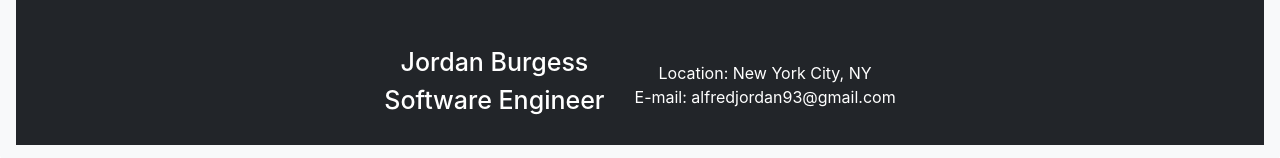
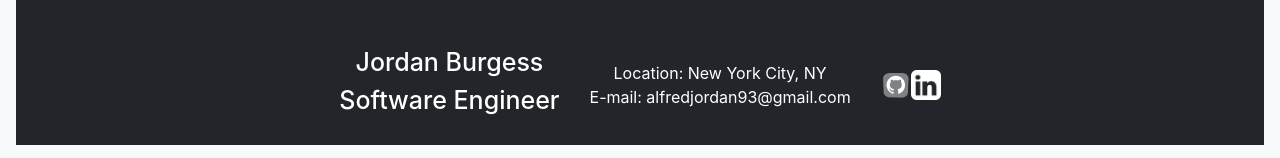
Before and after one commit to Jordan-Burgess/Portfolio-Website, a React (Create React App) app: page / in a window 1280 px wide. Shown: the part 4843-5001 px from the top of the page. Built offline with nearby package versions, Linux system fonts and the light colour scheme.

Commit message:
Add Github and LinkedIn links

```diff
--- a/src/App.css
+++ b/src/App.css
@@ -81,6 +81,10 @@ hr {
   background-color: rgb(141 211 248);
 }
 
+.contactlogo {
+  height: 30px;
+}
+
 #contact {
   display: flex;
   justify-content: center;
--- a/src/pages/Contact.js
+++ b/src/pages/Contact.js
@@ -1,4 +1,6 @@
 import React from 'react'
+import github from '../images/github.png'
+import linkedin from '../images/linkedin.png'
 
 export default function Contact() {
   return (
@@ -11,6 +13,11 @@ export default function Contact() {
           <p>Location: New York City, NY</p>
           <p>E-mail: alfredjordan93@gmail.com</p>
         </div>
+        <div>
+          <a href='https://github.com/Jordan-Burgess' target="_blank" rel="noopener noreferrer"><img src={github} alt='github' className='contactlogo'/></a>
+          <a href='https://www.linkedin.com/in/jordanburgess-ny/' target="_blank" rel="noopener noreferrer"><img src={linkedin} alt='linkedin' className='contactlogo'/></a>
+        </div>
+
     </div>
   )
 }
--- a/src/pages/Projects.js
+++ b/src/pages/Projects.js
@@ -14,8 +14,8 @@ export default function Projects() {
                   <p className='description'>{project.description}</p>
                   <p>Tech Used: {project.tech.join(' | ')}</p>
                   <div className='links'>
-                    <a href={project.github}>GitHub</a>
-                    <a href={project.live}>Live Site</a>
+                    <a href={project.github} target="_blank" rel="noopener noreferrer">GitHub</a>
+                    <a href={project.live} target="_blank" rel="noopener noreferrer">Live Site</a>
                   </div>
                   <hr className='divide'/>
                 </div>
```
Also changed, not shown: src/images/github.png (added), src/images/linkedin.png (added).
